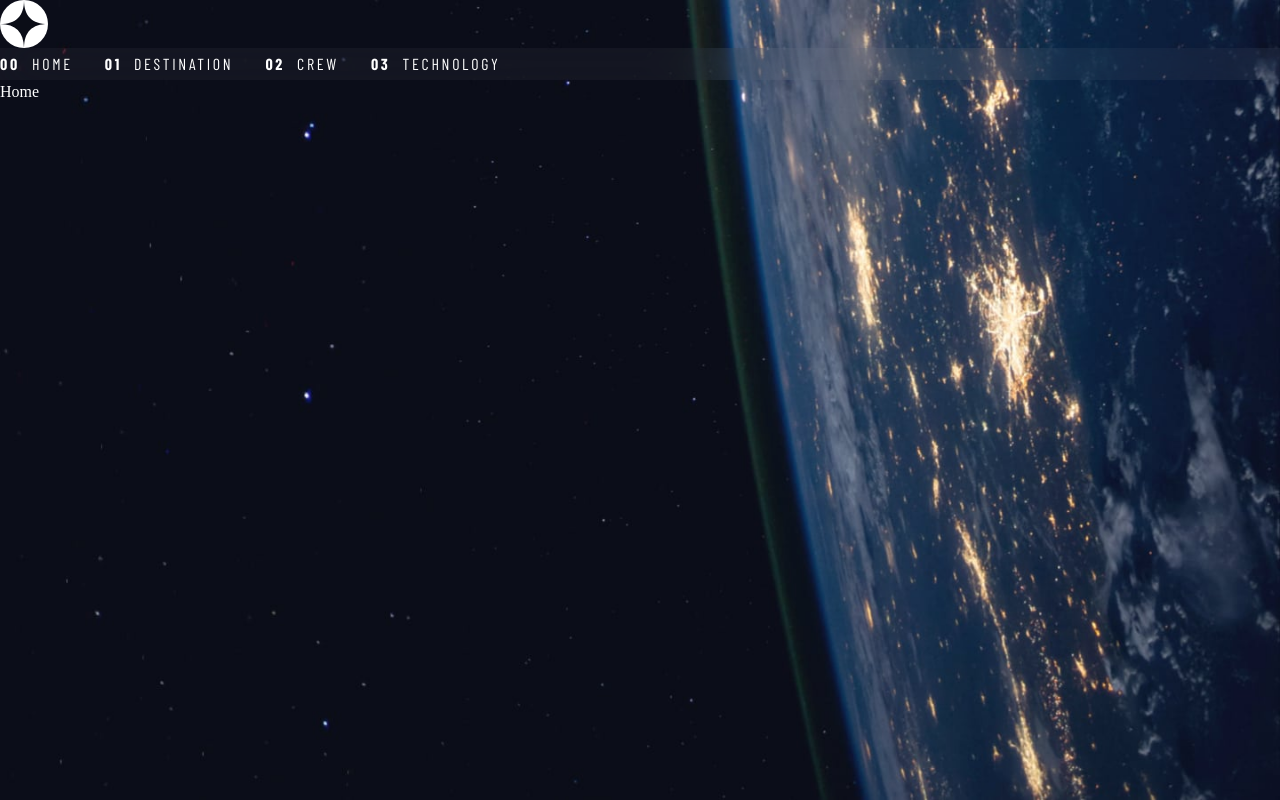
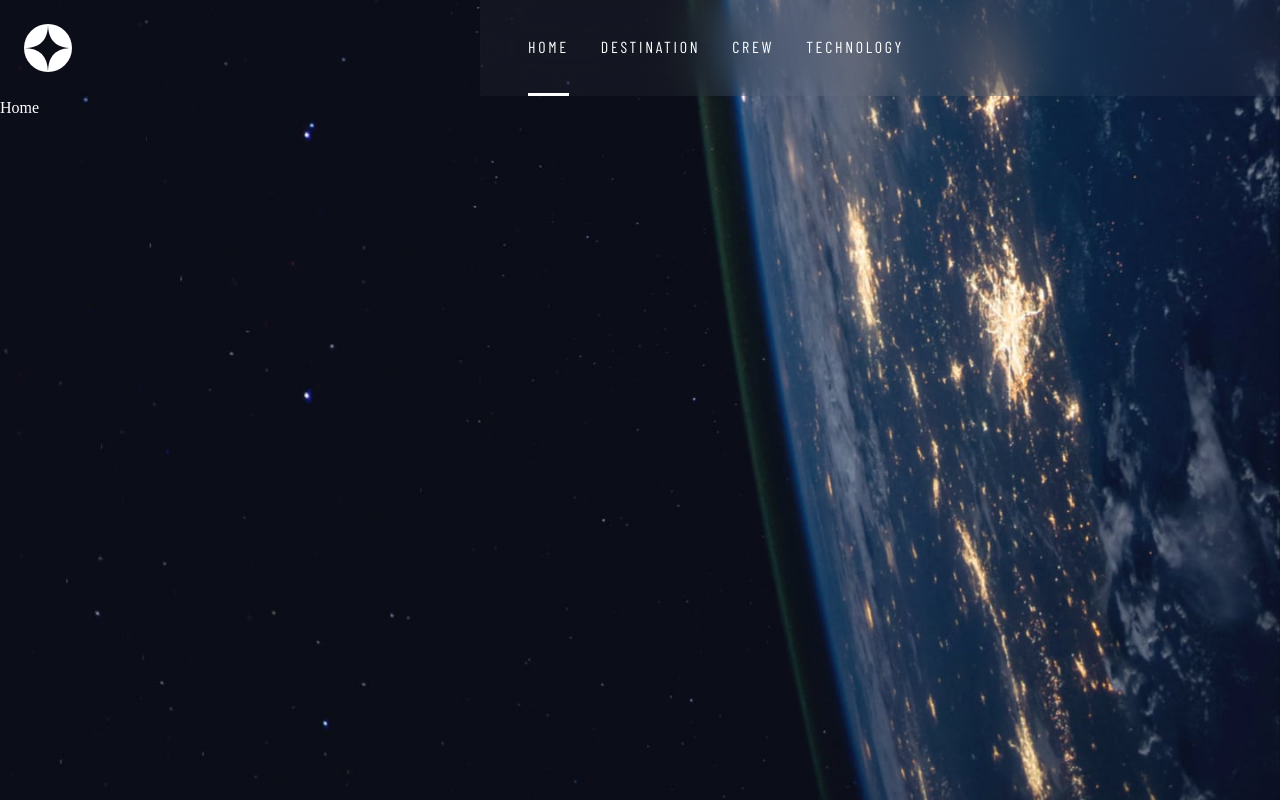
Before and after one commit to Chamara-Wijepala/space-travel, a React (Vite) app: page /#/ in a window 1280 px wide. Built offline with nearby package versions, Linux system fonts and the light colour scheme; a web font is replaced by a local one.

Commit message:
Add styles to header at medium and large screen sizes

```diff
--- a/src/Global.styled.ts
+++ b/src/Global.styled.ts
@@ -149,6 +149,10 @@ button {
 /* Styles             */
 /* ------------------ */
 
+#root {
+  overflow: hidden;
+}
+
 body {
   color: hsl(var(--clr-white));
   background-size: cover;
--- a/src/components/Header.tsx
+++ b/src/components/Header.tsx
@@ -13,9 +13,9 @@ function Header() {
 
   return (
     <S.Header>
-      <div>
+      <S.LogoContainer>
         <img src={logo} alt="Logo" />
-      </div>
+      </S.LogoContainer>
 
       <S.NavToggle
         aria-controls="primary-navigation"
--- a/src/components/styles/Header.styled.tsx
+++ b/src/components/styles/Header.styled.tsx
@@ -7,11 +7,49 @@ interface INavToggleState {
   navToggleState: boolean;
 }
 
-export const Header = styled.header``;
+export const Header = styled.header`
+  min-height: 6rem;
+  display: grid;
+  grid-template-columns: 1fr minmax(7em, 38em) minmax(27em, 52em) 1fr;
+
+  > :first-child {
+    grid-column: 2;
+  }
+
+  > :last-child {
+    grid-column: 3 / -1;
+  }
+
+  @media (min-width: 90em) {
+    margin-block: 2.5rem;
+  }
+`;
+
+export const LogoContainer = styled.div`
+  display: flex;
+  align-items: center;
+
+  img {
+    padding-left: 1.5rem;
+  }
+
+  @media (min-width: 90em) {
+    ::after {
+      content: "";
+      position: relative;
+      z-index: 1000;
+      width: 80%;
+      height: 1px;
+      left: 4rem;
+      background: hsl(var(--clr-white) / 0.25);
+    }
+  }
+`;
 
 export const Nav = styled.nav<INavToggleState>`
   display: flex;
   gap: 2rem;
+  padding-left: 7.5rem;
 
   a {
     font-family: var(--ff-barlow-condensed);
@@ -20,13 +58,31 @@ export const Nav = styled.nav<INavToggleState>`
     display: flex;
     align-items: center;
     gap: 0.75rem;
+    border-bottom: 3px solid hsl(var(--clr-white) / 0);
+    transition: border-bottom 0.3s ease-in-out;
 
     span {
       font-weight: bold;
     }
+
+    :hover {
+      border-bottom: 3px solid hsl(var(--clr-white) / 0.5);
+    }
   }
 
-  @media (max-width: 23.44em) {
+  a.active {
+    border-bottom: 3px solid hsl(var(--clr-white));
+  }
+
+  @media (min-width: 35em) and (max-width: 89.99em) {
+    padding-left: 3rem;
+
+    a span {
+      display: none;
+    }
+  }
+
+  @media (max-width: 35em) {
     flex-direction: column;
     padding: 7.5rem 0 0 2rem;
     position: fixed;
@@ -37,6 +93,7 @@ export const Nav = styled.nav<INavToggleState>`
     transition: transform 300ms ease-in-out;
 
     a.active {
+      border-bottom: 3px solid hsl(var(--clr-white) / 0);
       border-right: 4px solid hsl(var(--clr-white));
     }
   }
@@ -50,7 +107,7 @@ export const NavToggle = styled.button<INavToggleState>`
     outline-offset: 3px;
   }
 
-  @media (max-width: 23.44em) {
+  @media (max-width: 35em) {
     display: block;
     position: absolute;
     z-index: 1000;
```
